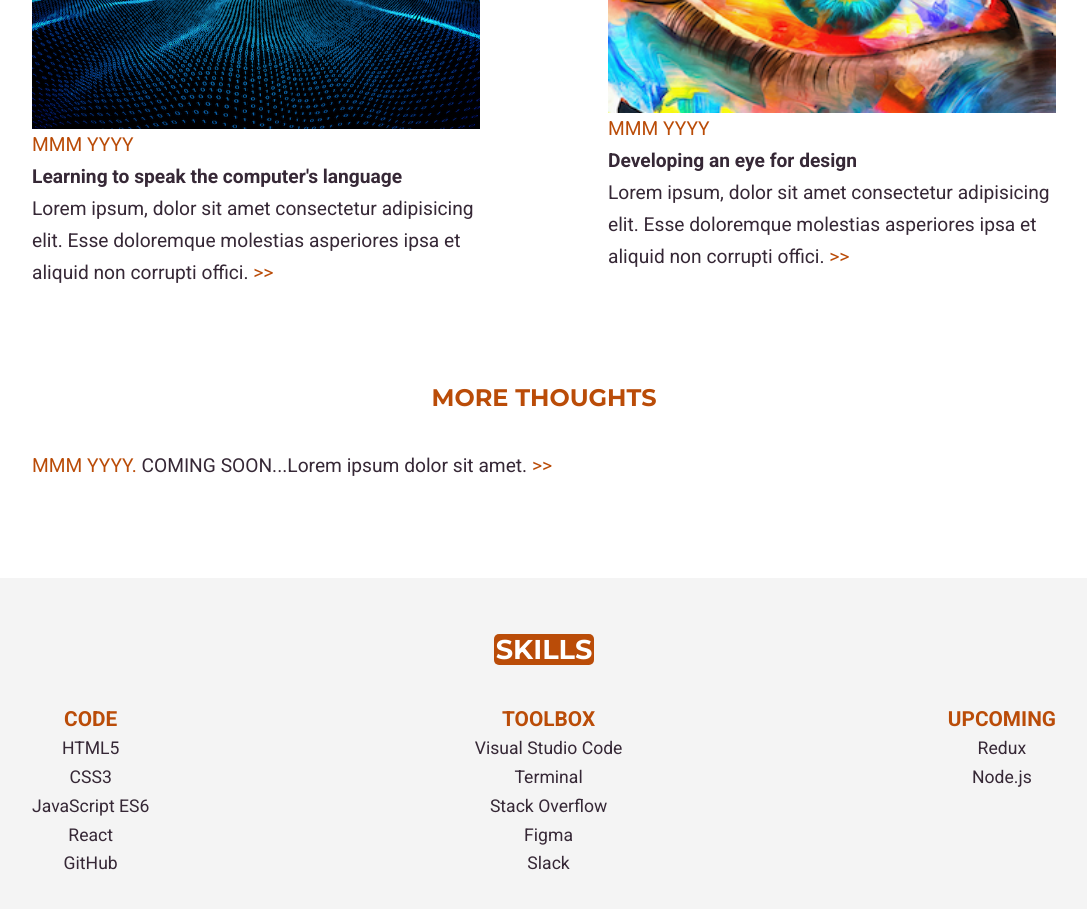
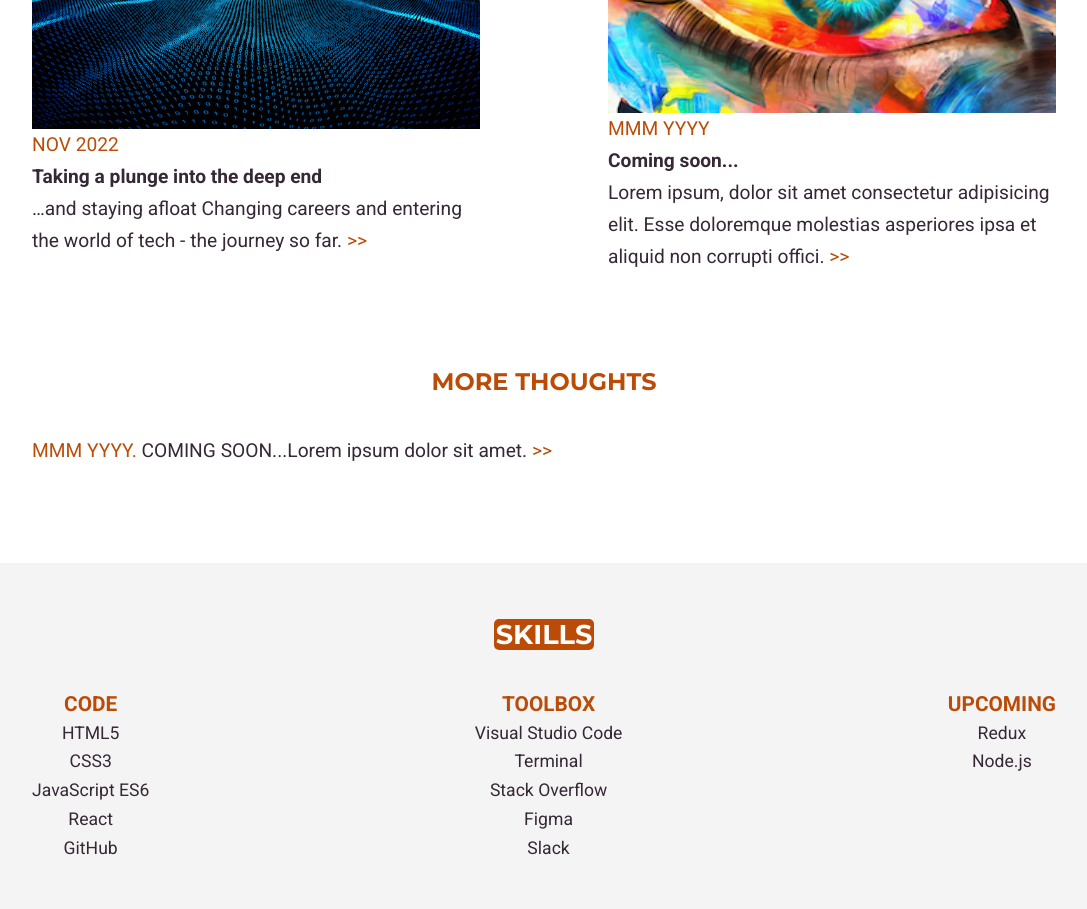
Before and after one commit to Technigo/project-react-portfolio, a React (Create React App) app: page / in a window 1280 px wide. Shown: the part 1860-2769 px from the top of the page, without its empty margins (96-1183 px from the left). Built offline with nearby package versions, Linux system fonts and the light colour scheme; no server answers.

Commit message:
Added First Post in My Thoughts

```diff
--- a/src/components/MyThoughts.js
+++ b/src/components/MyThoughts.js
@@ -9,20 +9,20 @@ export const MyThoughts = () => {
     <OuterWrapper>
       <MainHeadline>MY THOUGHTS ABOUT CODE</MainHeadline>
       <InnerWrapper>
-        <ProjectCard href="#" target="_blank" rel="noopener noreferrer">
+        <ProjectCard href="https://medium.com/@tinabruce42/taking-a-plunge-into-the-deep-end-b919570557f" target="_blank" rel="noopener noreferrer">
           <Image src={compTalk} alt="" />
-          <p><HighLighted>MMM YYYY</HighLighted></p>
-          <h3>Learning to speak the computer&apos;s language</h3>
-          <p>Lorem ipsum, dolor sit amet consectetur
-          adipisicing elit. Esse doloremque molestias asperiores
-          ipsa et aliquid non corrupti offici.
+          <p><HighLighted>NOV 2022</HighLighted></p>
+          <h3>Taking a plunge into the deep end</h3>
+          <p>…and staying afloat
+            Changing careers and entering the world of tech - the journey so far.
           <HighLighted><span>{' >'}{'>'}</span></HighLighted>
           </p>
         </ProjectCard>
         <ProjectCard href="#" target="_blank" rel="noopener noreferrer">
           <Image src={eyeForDesign} alt="" />
           <p><HighLighted>MMM YYYY</HighLighted></p>
-          <h3>Developing an eye for design</h3>
+          <h3>Coming soon...</h3>
+          {/* Developing an eye for design */}
           <p>Lorem ipsum, dolor sit amet consectetur
           adipisicing elit. Esse doloremque molestias asperiores
           ipsa et aliquid non corrupti offici.
```
